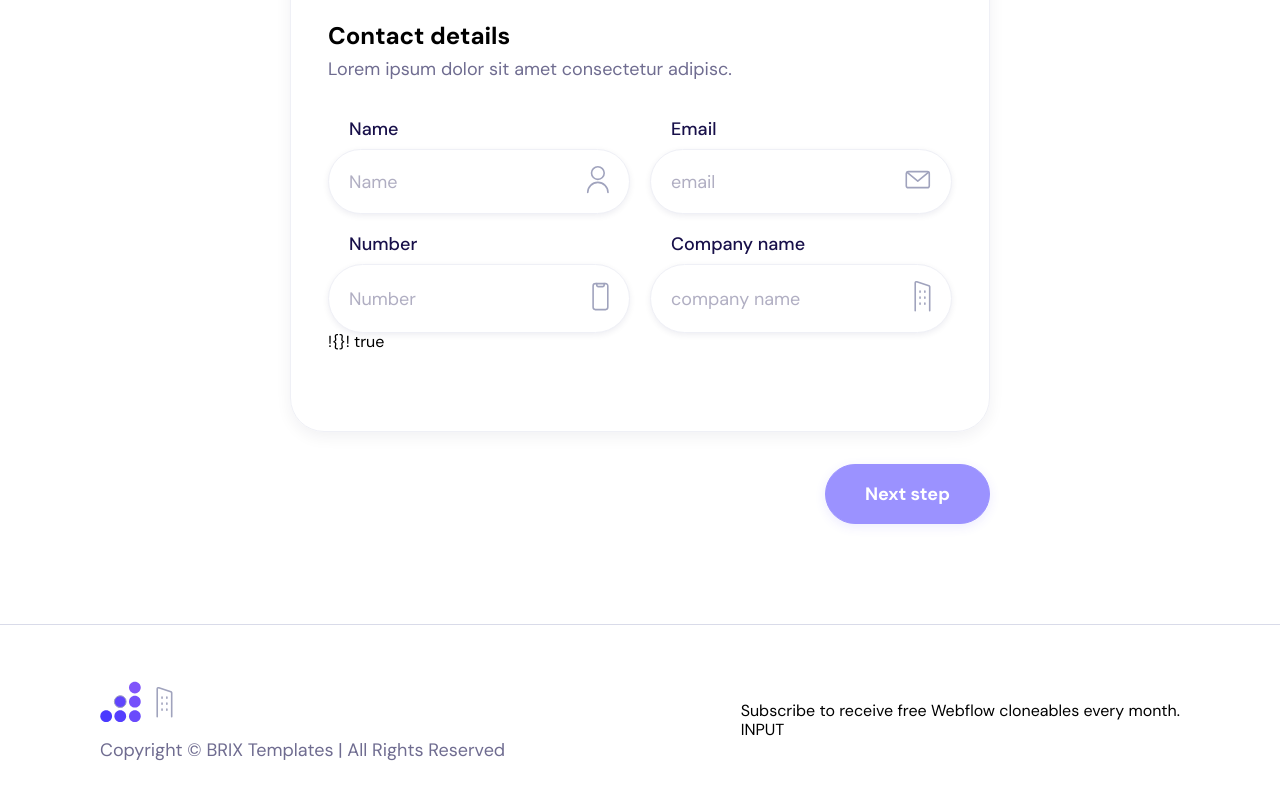
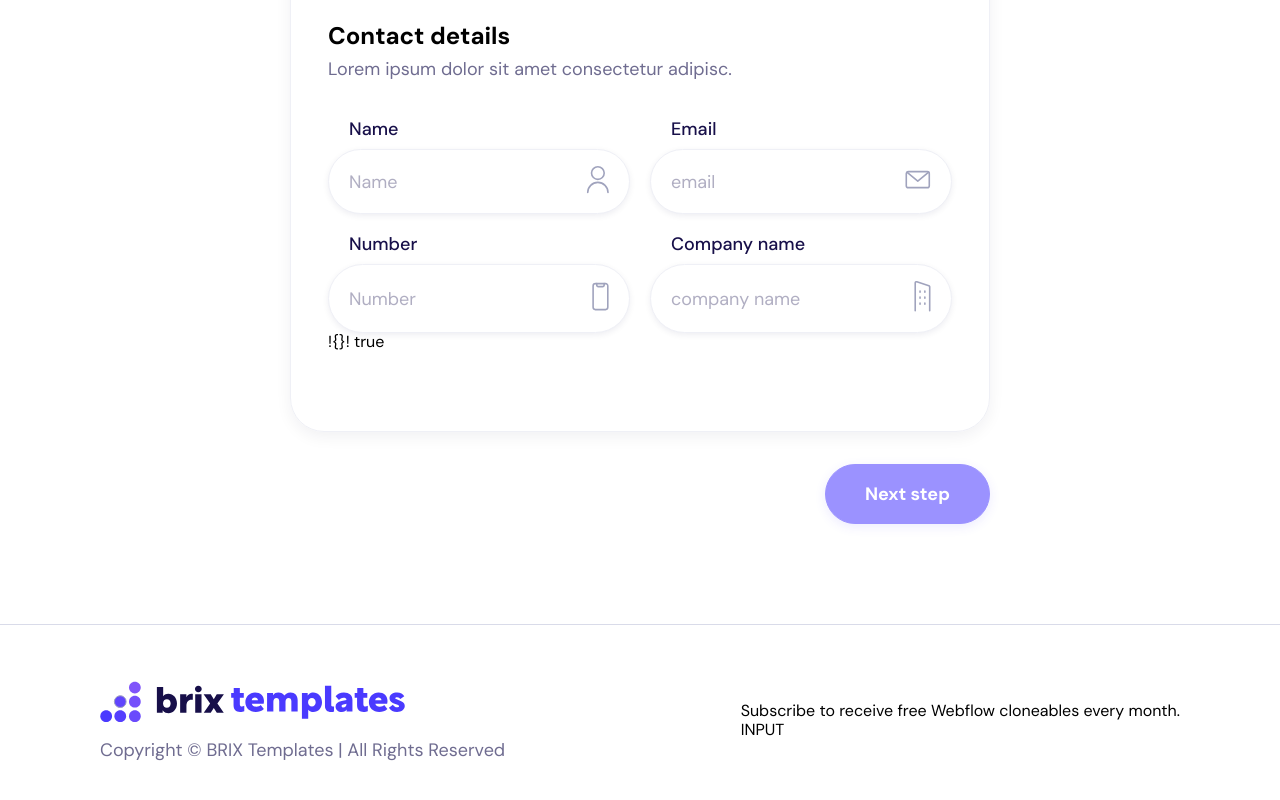
Before and after one commit to Vladislav-Chistyakov/Multi-step-Form, a Vue app: page / in a window 1280 px wide. Shown: the part 448-1248 px from the top of the page. Built offline with nearby package versions, Linux system fonts and the light colour scheme.

Commit message:
Fix disabled next button if mounted component

```diff
--- a/src/components/footer/index.vue
+++ b/src/components/footer/index.vue
@@ -11,7 +11,7 @@ export default {
     <div class="footer__left">
       <div class="footer__left-images">
         <img src="../../assets/picture/logo.svg" alt="logo">
-        <img src="../../assets/picture/company-name.svg" alt="company-name">
+        <img src="../../assets/picture/company.svg" alt="company-name">
       </div>
       <span class="footer__left-description">
       Copyright © BRIX Templates | All Rights Reserved
--- a/src/components/main/Steps/StepInputs.vue
+++ b/src/components/main/Steps/StepInputs.vue
@@ -6,7 +6,7 @@ export default {
   components: { UIInput },
   data () {
     return {
-      timeout: 1500,
+      timeout: 750,
       form: {
         inputName: '',
         inputNumber: '',
@@ -65,10 +65,10 @@ export default {
 
   },
   mounted() {
+    this.statusDisabledNextButton()
     if (this.$attrs.form) {
       this.form = {...this.$attrs.form}
     }
-    // this.activeNextButton()
   }
 }
 </script>
```
